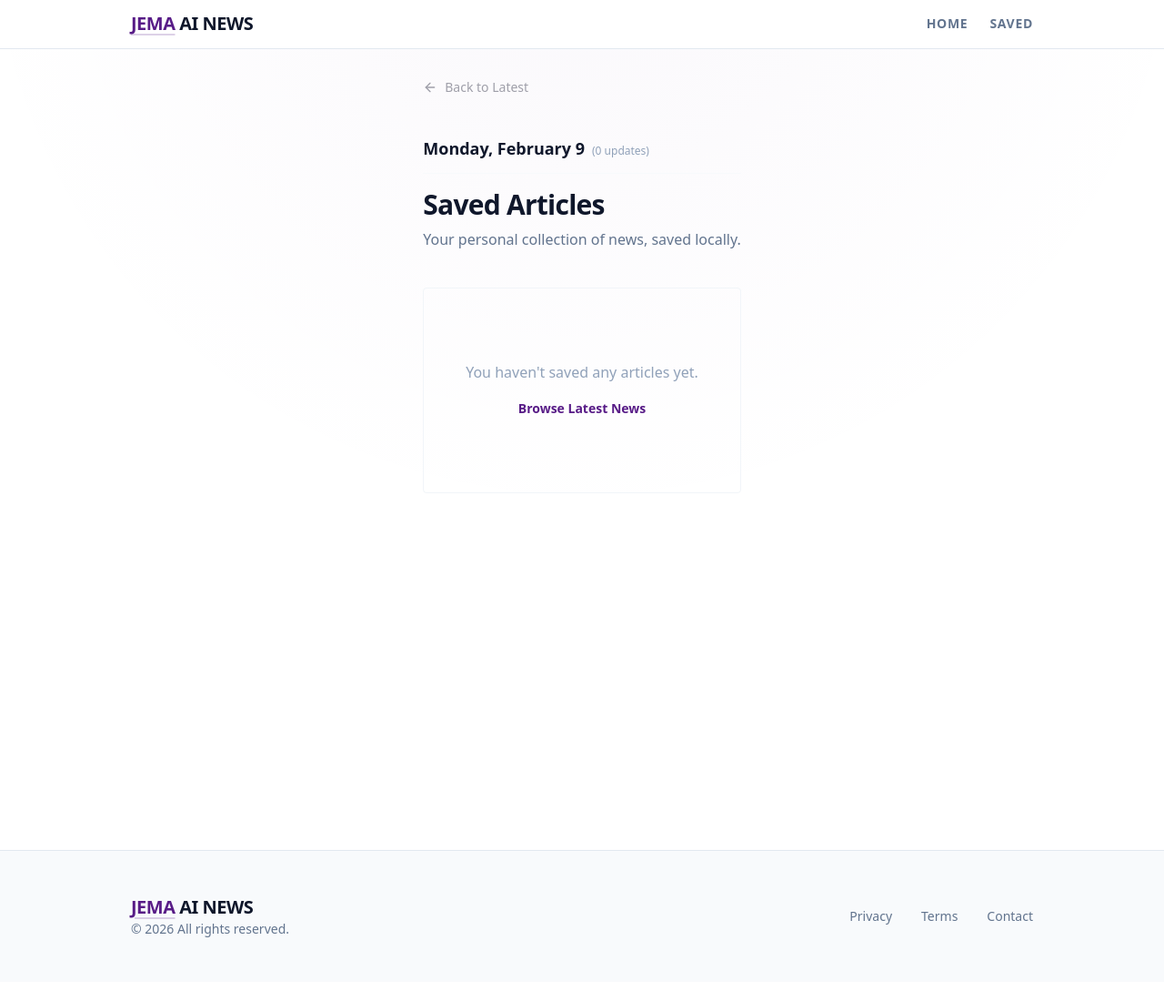
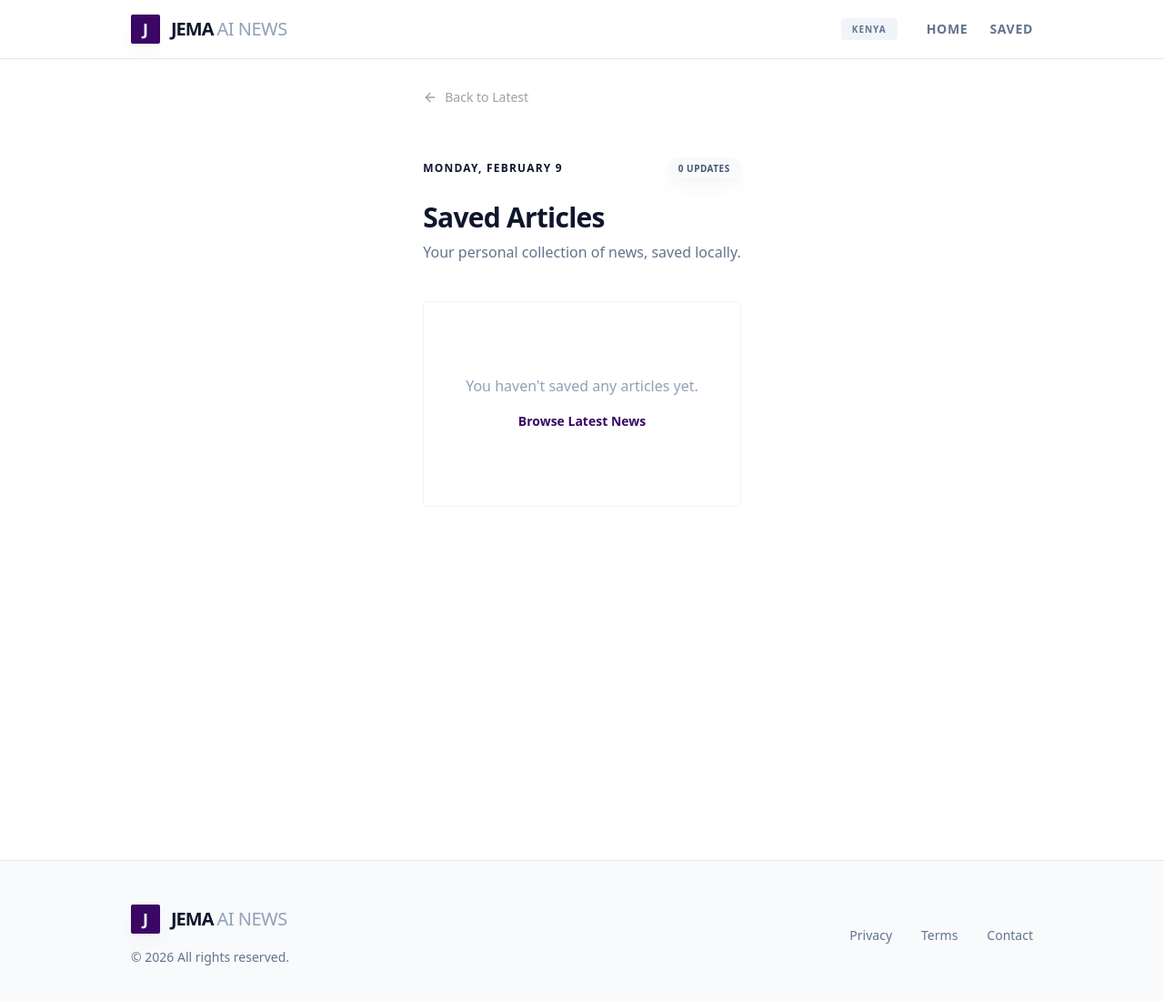
Before and after one commit to JonamMadeda/Jema-AI-News, a Next.js app: page /saved in a window 1280 px wide. Shown: the top 1100 px of the page at 91% size. Before the commit the page ends 1079 px from the top, so only its background shows below. Built offline with nearby package versions, Linux system fonts and the light colour scheme.

Commit message:
feat: enhance theme, expand news sources, and add analytics

```diff
--- a/package.json
+++ b/package.json
@@ -10,6 +10,7 @@
   },
   "dependencies": {
     "@ducanh2912/next-pwa": "^10.2.9",
+    "@vercel/analytics": "^1.6.1",
     "lucide-react": "^0.563.0",
     "next": "16.1.6",
     "react": "19.2.3",
--- a/src/app/globals.css
+++ b/src/app/globals.css
@@ -8,9 +8,10 @@
   --card-foreground: #0f172a;
   --popover: #ffffff;
   --popover-foreground: #0f172a;
-  --primary: #0f172a;
-  /* Neutral Dark text */
-  --primary-foreground: #ffffff;
+  --primary: #ffffff;
+  /* White */
+  --primary-foreground: #0f172a;
+  /* Navy/Slate 900 for contrast */
   --secondary: #f8fafc;
   /* Slate 50 */
   --secondary-foreground: #0f172a;
@@ -18,15 +19,15 @@
   /* Slate 50 */
   --muted-foreground: #64748b;
   /* Slate 500 */
-  --accent: #581c87;
-  /* Dark Purple Accent */
+  --accent: #3b0764;
+  /* Dark Purple (Purple 950) */
   --accent-foreground: #ffffff;
   --destructive: #ef4444;
   --destructive-foreground: #fafafa;
   --border: #e2e8f0;
   /* Standard light slate border */
   --input: #f1f5f9;
-  --ring: #581c87;
+  --ring: #3b0764;
   --radius: 0.25rem;
   /* Standard minimal radius */
 }
@@ -128,7 +129,7 @@ body {
 
 /* Vibrancy Utilities */
 .bg-subtle-glow {
-  background: radial-gradient(circle at 50% -20%, rgba(88, 28, 135, 0.03) 0%, rgba(255, 255, 255, 0) 60%);
+  background: radial-gradient(circle at 50% -20%, rgba(59, 7, 100, 0.03) 0%, rgba(255, 255, 255, 0) 60%);
 }
 
 .premium-shadow {
--- a/src/app/layout.tsx
+++ b/src/app/layout.tsx
@@ -4,6 +4,7 @@ import "./globals.css";
 import Header from "@/components/Header";
 import Footer from "@/components/Footer";
 import TopProgressBar from "@/components/TopProgressBar";
+import { Analytics } from "@vercel/analytics/react";
 
 const inter = Inter({
   subsets: ["latin"],
@@ -39,8 +40,9 @@ export default function RootLayout({
         <TopProgressBar />
         <div className="flex min-h-screen flex-col overflow-x-hidden">
           <Header />
-          <main className="flex-1 flex flex-col bg-subtle-glow">
+          <main className="flex-1 flex flex-col bg-white">
             {children}
+            <Analytics />
           </main>
           <Footer />
         </div>
--- a/src/components/DateHeader.tsx
+++ b/src/components/DateHeader.tsx
@@ -10,12 +10,12 @@ export default function DateHeader({ count }: DateHeaderProps) {
     });
 
     return (
-        <div className="flex items-baseline gap-2 py-4 mb-4 border-b border-slate-50">
-            <h2 className="text-lg font-bold text-slate-900 leading-none">
+        <div className="flex items-center justify-between py-6">
+            <h2 className="text-[10px] sm:text-xs font-black text-slate-900 tracking-widest uppercase">
                 {today}
             </h2>
-            <span className="text-xs text-slate-400">
-                ({count} updates)
+            <span className="bg-slate-50 text-slate-600 px-3 py-1 rounded-full text-[9px] sm:text-[10px] font-bold uppercase tracking-wider premium-shadow">
+                {count} Updates
             </span>
         </div>
     );
--- a/src/components/Footer.tsx
+++ b/src/components/Footer.tsx
@@ -1,3 +1,5 @@
+import Link from "next/link";
+
 export default function Footer() {
     const currentYear = new Date().getFullYear();
 
@@ -6,12 +8,19 @@ export default function Footer() {
             <div className="mx-auto max-w-5xl px-4">
                 <div className="flex flex-col md:flex-row justify-between items-start md:items-center gap-8">
                     <div className="space-y-4">
-                        {/* Assuming Link component is imported or defined elsewhere, or should be a regular <a> tag */}
-                        <a href="/" className="group">
-                            <span className="text-xl font-bold tracking-tight text-slate-900">
-                                <span className="text-accent underline decoration-accent/20 underline-offset-4">JEMA</span> AI NEWS
-                            </span>
-                        </a>
+                        <Link href="/" className="group flex items-center gap-3">
+                            {/* Logo Icon */}
+                            <div className="w-8 h-8 bg-accent rounded-md flex items-center justify-center text-white font-bold text-lg premium-shadow">
+                                J
+                            </div>
+                            {/* Logo Text */}
+                            <div className="flex flex-col leading-none">
+                                <span className="flex items-baseline gap-1">
+                                    <span className="text-xl font-black tracking-tighter text-slate-900">JEMA</span>
+                                    <span className="text-xl font-light tracking-tight text-slate-400">AI NEWS</span>
+                                </span>
+                            </div>
+                        </Link>
                         <p className="text-sm tracking-normal normal-case text-slate-500">&copy; {currentYear} All rights reserved.</p>
                     </div>
 
--- a/src/components/Header.tsx
+++ b/src/components/Header.tsx
@@ -8,16 +8,31 @@ export default function Header() {
     const [isOpen, setIsOpen] = useState(false);
 
     return (
-        <header className="sticky top-0 z-50 w-full bg-white/80 backdrop-blur-md border-b border-slate-200 py-3">
+        <header className="sticky top-0 z-50 w-full bg-white/80 backdrop-blur-md border-b border-slate-200 py-4 top-0 transition-all">
             <div className="mx-auto max-w-5xl flex items-center justify-between px-4">
-                <Link href="/" className="group" onClick={() => setIsOpen(false)}>
-                    <span className="text-lg sm:text-xl font-bold tracking-tight text-slate-900">
-                        <span className="text-accent underline decoration-accent/20 underline-offset-4">JEMA</span> AI NEWS
+                <Link href="/" className="group flex items-center gap-3" onClick={() => setIsOpen(false)}>
+                    {/* Logo Icon */}
+                    <div className="w-8 h-8 bg-accent rounded-md flex items-center justify-center text-white font-bold text-lg premium-shadow">
+                        J
+                    </div>
+                    {/* Logo Text */}
+                    <div className="flex flex-col leading-none">
+                        <span className="flex items-baseline gap-1">
+                            <span className="text-xl font-black tracking-tighter text-slate-900">JEMA</span>
+                            <span className="text-xl font-light tracking-tight text-slate-400">AI NEWS</span>
                         </span>
+                    </div>
                 </Link>
 
+                {/* Right Side Actions */}
+                <div className="flex items-center gap-4">
+                    {/* Country Badge */}
+                    <div className="hidden sm:block px-3 py-1 bg-slate-100 rounded text-[10px] font-bold tracking-widest text-slate-500 uppercase">
+                        Kenya
+                    </div>
+
                     {/* Desktop Nav */}
-                <nav className="hidden md:flex items-center gap-6 text-sm font-bold uppercase tracking-wider text-slate-500">
+                    <nav className="hidden md:flex items-center gap-6 text-sm font-bold uppercase tracking-wider text-slate-500 ml-4">
                         <Link href="/" className="hover:text-accent transition-colors">
                             Home
                         </Link>
@@ -28,7 +43,7 @@ export default function Header() {
 
                     {/* Mobile Menu Button */}
                     <button
-                    className="md:hidden p-2 -mr-4 text-slate-500 hover:text-accent transition-colors"
+                        className="md:hidden p-2 text-slate-500 hover:text-accent transition-colors"
                         onClick={() => setIsOpen(!isOpen)}
                     >
                         <div className="relative w-6 h-6 overflow-hidden">
@@ -40,6 +55,7 @@ export default function Header() {
                             </div>
                         </div>
                     </button>
+                </div>
             </div>
 
             {/* Mobile Dropdown */}
--- a/src/lib/newsService.ts
+++ b/src/lib/newsService.ts
@@ -2,13 +2,21 @@ import Parser from "rss-parser";
 import { NewsItem } from "@/types/news";
 import { rankNews } from "./ranking";
 
-const parser = new Parser();
+const parser = new Parser({
+    headers: {
+        'User-Agent': 'Mozilla/5.0 (Windows NT 10.0; Win64; x64) AppleWebKit/537.36 (KHTML, like Gecko) Chrome/91.0.4472.124 Safari/537.36'
+    }
+});
 
 const FEEDS = [
     { url: "https://techcrunch.com/category/artificial-intelligence/feed/", source: "TechCrunch" },
+    { url: "https://www.theverge.com/rss/index.xml", source: "The Verge" },
+    { url: "https://www.wired.com/feed/tag/ai/latest/rss", source: "Wired" },
+    { url: "https://news.google.com/rss/topics/CAAqJggKIiBDQkFTRWdvSUwyMHZNRGRqTVhZU0FtVnVHZ0pWVXlnQVAB?hl=en-US&gl=US&ceid=US:en", source: "Google News (AI)" },
+    { url: "https://www.artificialintelligence-news.com/feed/", source: "Artificial Intelligence News" },
+    { url: "https://www.analyticsvidhya.com/blog/category/artificial-intelligence/feed/", source: "Analytics Vidhya" },
     { url: "https://openai.com/news/rss.xml", source: "OpenAI" },
-    { url: "https://www.technologyreview.com/topic/artificial-intelligence/feed/", source: "MIT Tech Review" },
-    { url: "https://www.theverge.com/ai-artificial-intelligence/rss/index.xml", source: "The Verge" }
+    { url: "https://www.technologyreview.com/topic/artificial-intelligence/feed/", source: "MIT Tech Review" }
 ];
 
 let cachedNews: NewsItem[] | null = null;
--- a/src/lib/ranking.ts
+++ b/src/lib/ranking.ts
@@ -2,11 +2,9 @@ import { NewsItem } from "@/types/news";
 
 export function rankNews(items: NewsItem[]): NewsItem[] {
     return [...items].sort((a, b) => {
-        // 1. Priority (Ascending: 1 is higher than 2)
-        if (a.priority !== b.priority) {
-            return a.priority - b.priority;
-        }
-        // 2. PublishedAt (Descending: Newer is better)
-        return new Date(b.publishedAt).getTime() - new Date(a.publishedAt).getTime();
+        // Just verify dates are valid, fallback to 0 if not
+        const dateA = new Date(a.publishedAt).getTime() || 0;
+        const dateB = new Date(b.publishedAt).getTime() || 0;
+        return dateB - dateA;
     });
 }
```
Also changed, not shown: src/components/FilterBar.tsx (+11 -11 lines), src/components/NewsCard.tsx (+12 -12 lines), src/components/Pagination.tsx (+15 -44 lines), 2 other files (tests, documents, lock files or other folders). Lines whose indentation alone changed are shown as unchanged.
